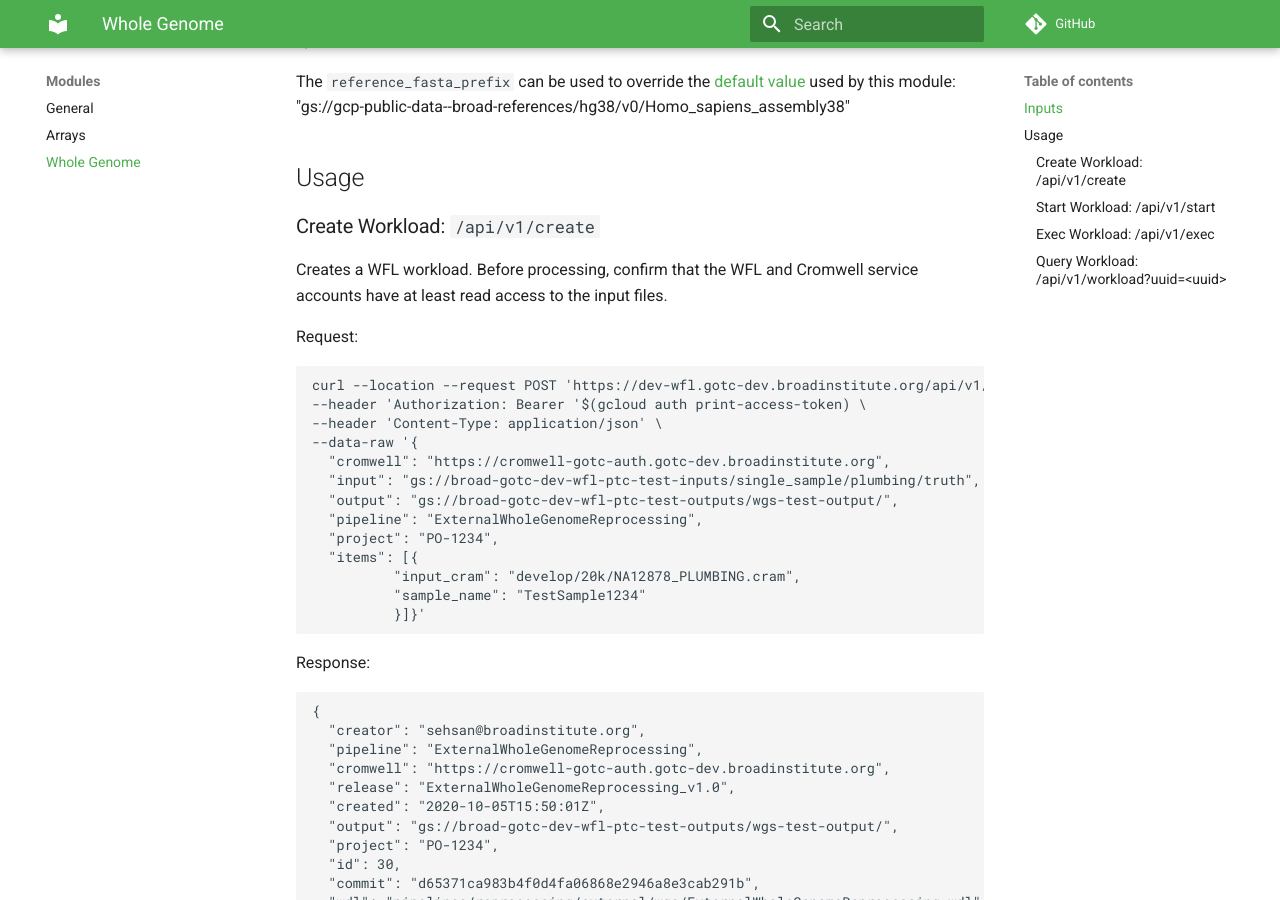
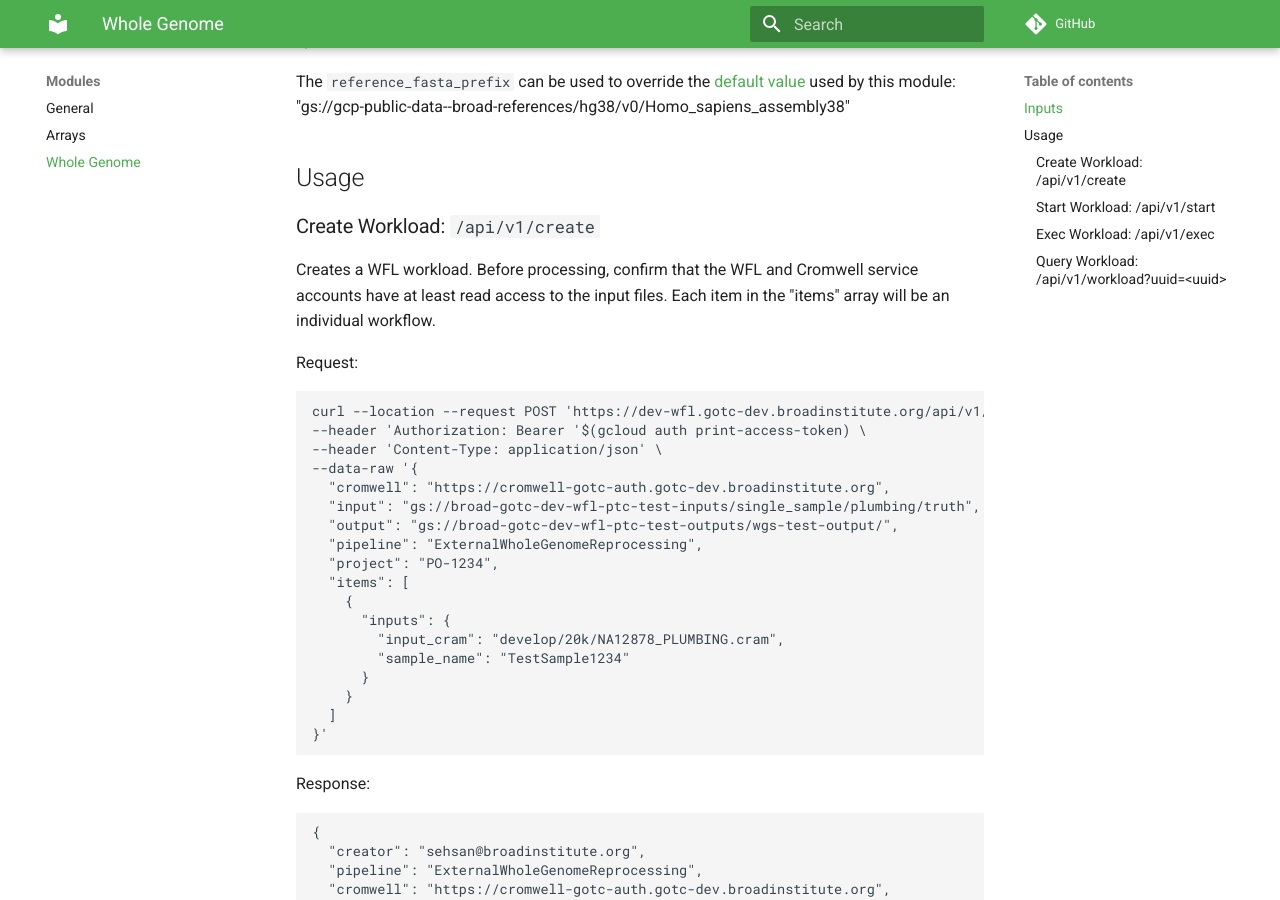
Before and after one commit to broadinstitute/wfl, an MkDocs documentation site: the page built from docs/md/dev-wgs.md, in a window 1280 px wide and 900 px high, scrolled down 992 px. Built offline with MkDocs 1.6.1 and Material for MkDocs 9.7.7, drawn with Linux system fonts in a browser that asks for light colours; comment, search, counter and statistics services are not loaded; some of the changed text lies outside the part shown.

Commit message:
Update documentation

````diff
--- a/docs/md/dev-wgs.md
+++ b/docs/md/dev-wgs.md
@@ -61,7 +61,7 @@ the [default value](https://github.com/broadinstitute/wfl/blob/master/api/src/wf
 
 ###Create Workload: `/api/v1/create`
 Creates a WFL workload. Before processing, confirm that the WFL and Cromwell service accounts have
-at least read access to the input files.
+at least read access to the input files. Each item in the "items" array will be an individual workflow.
 
 Request:
 ```
@@ -74,10 +74,15 @@ curl --location --request POST 'https://dev-wfl.gotc-dev.broadinstitute.org/api/
   "output": "gs://broad-gotc-dev-wfl-ptc-test-outputs/wgs-test-output/",
   "pipeline": "ExternalWholeGenomeReprocessing",
   "project": "PO-1234",
-  "items": [{
-          "input_cram": "develop/20k/NA12878_PLUMBING.cram",
-          "sample_name": "TestSample1234"
-          }]}'
+  "items": [
+    {
+      "inputs": {
+        "input_cram": "develop/20k/NA12878_PLUMBING.cram",
+        "sample_name": "TestSample1234"
+      }
+    }
+  ]
+}'
 ```
 Response:
 ```
@@ -153,10 +158,15 @@ curl --location --request POST 'https://dev-wfl.gotc-dev.broadinstitute.org/api/
   "output": "gs://broad-gotc-dev-wfl-ptc-test-outputs/wgs-test-output/",
   "pipeline": "ExternalWholeGenomeReprocessing",
   "project": "PO-1234",
-  "items": [{
-          "input_cram": "develop/20k/NA12878_PLUMBING.cram",
-          "sample_name": "TestSample1234"
-          }]}'
+   "items": [
+    {
+      "inputs": {
+        "input_cram": "develop/20k/NA12878_PLUMBING.cram",
+        "sample_name": "TestSample1234"
+      }
+    }
+  ]
+}'
 ```
 Response:
 ```
````
